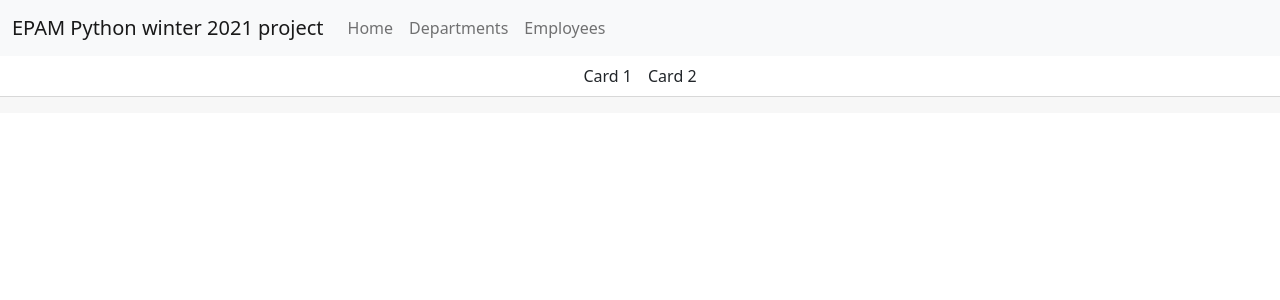
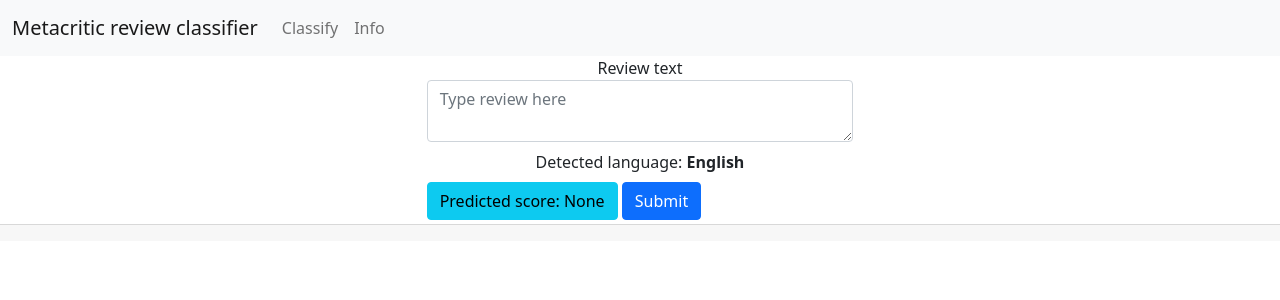
Before and after one commit to ASIMER/Metacritic_reviews_classifier, a Flask app: template reviews_classifier/templates/main.html in a window 1280 px wide. Shown: the top 300 px of the page. Run offline with Flask 2, Linux system fonts and the light colour scheme; the template is opened without the code that fills it, so the values that code supplies are empty; parts of the project's set-up code (start-up, migrations or seed data) failed here and were passed over; some libraries are stand-ins or nearby versions.

Commit message:
Fixed wsgi, added text input

```diff
--- a/reviews_classifier/__init__.py
+++ b/reviews_classifier/__init__.py
@@ -12,7 +12,7 @@
     app.config.from_object(Config())
     #app.wsgi_app = Middleware(app.wsgi_app)
     api = Api(app)
-    api.register_blueprint(classifier,
+    app.register_blueprint(classifier,
                            static_folder='static',
                            static_url_path='/static')
     api.add_resource(DetectLang, "/detect_lang")
--- a/reviews_classifier/templates/department.html
+++ b/reviews_classifier/templates/department.html
@@ -1,4 +1,4 @@
-{% extends "table_pages.html" %}
+{% extends "guest_pages.html" %}
 {% block title %}DepartmentCRUD{% endblock %}
 
 {% block content %}
@@ -30,7 +30,7 @@
 {% block datatable_script %}
     <script type="text/javascript">
         let department_id = "{{ department_id }}"
-        let department_address = "{{ url_for('routes.departments') }}"
+        let department_address = "{{ url_for('classifier.main') }}"
     </script>
-    <script src="{{ url_for('routes.static', filename='department.js') }}"></script>
+    <script src="{{ url_for('classifier.static', filename='department.js') }}"></script>
 {% endblock %}
--- a/reviews_classifier/templates/table_pages.html
+++ b/reviews_classifier/templates/guest_pages.html
@@ -26,15 +26,14 @@
     {% block navbar %}
         <nav class="navbar navbar-expand-lg navbar-light bg-light">
             <div class="container-fluid">
-                <a class="navbar-brand" href="/">EPAM Python winter 2021 project</a>
+                <a class="navbar-brand" href="/">Metacritic review classifier</a>
                 <button class="navbar-toggler" type="button" data-bs-toggle="collapse" data-bs-target="#navbarNavAltMarkup" aria-controls="navbarNavAltMarkup" aria-expanded="false" aria-label="Toggle navigation">
                     <span class="navbar-toggler-icon"></span>
                 </button>
                 <div class="collapse navbar-collapse" id="navbarNavAltMarkup">
                     <div class="navbar-nav">
-                        <a class="nav-link" id="nav_home" aria-current="page" href="/">Home</a>
-                        <a class="nav-link" id="nav_dep" href="{{ url_for("routes.departments") }}">Departments</a>
-                        <a class="nav-link" id="nav_emp" href="{{ url_for("routes.employees") }}">Employees</a>
+                        <a class="nav-link" id="nav_classify" aria-current="page" href="/">Classify</a>
+                        <a class="nav-link" id="nav_info" href="{{ url_for("classifier.info") }}">Info</a>
                     </div>
                 </div>
             </div>
@@ -61,7 +60,7 @@
     });
 </script>
 {% endblock %}
-{% block datatable_script %}
+{% block classifier_script %}
 {% endblock %}
 </body>
 </html>
--- a/reviews_classifier/templates/main.html
+++ b/reviews_classifier/templates/main.html
@@ -1,10 +1,23 @@
-{% extends "table_pages.html" %}
-{% block title %}Main page{% endblock %}
+{% extends "guest_pages.html" %}
+{% block title %}Classify page{% endblock %}
 
 {% block content %}
-<div class="d-flex flex-row justify-content-center">
-    <!-- Place for table with employees -->
-    <div class="p-2">Card 1</div>
-    <div class="p-2">Card 2</div>
-</div>
+    <form>
+        <div class="form-row col-sm-4 offset-sm-4 align-items-center">
+            <div class="text-center">
+                <label class="sr-only" for="inlineFormInput">Review text</label>
+                <textarea type="text"
+                          class="form-control mb-2"
+                          id="inlineFormInput"
+                          placeholder="Type review here"></textarea>
+            </div>
+
+            <div class="text-center my-1 mr-sm-2">
+                <label class="custom-control-label" for="customControlInline">Detected language: <b>English</b></label>
+            </div>
+
+            <button type="submit" class="btn btn-info my-1">Predicted score: None</button>
+            <button type="submit" class="btn btn-primary my-1">Submit</button>
+        </div>
+    </form>
 {% endblock %}
--- a/wsgi.py
+++ b/wsgi.py
@@ -1,5 +1,5 @@
 from reviews_classifier import create_app
 
 if __name__ == "__main__":
-    application = create_app()
-    application.run(debug=True)
+    app = create_app()
+    app.run(debug=True)
```
Also changed, not shown: reviews_classifier/templates/info.html (added, +8 -0 lines), reviews_classifier/views/routes.py (+8 -0 lines), 1 other file.
